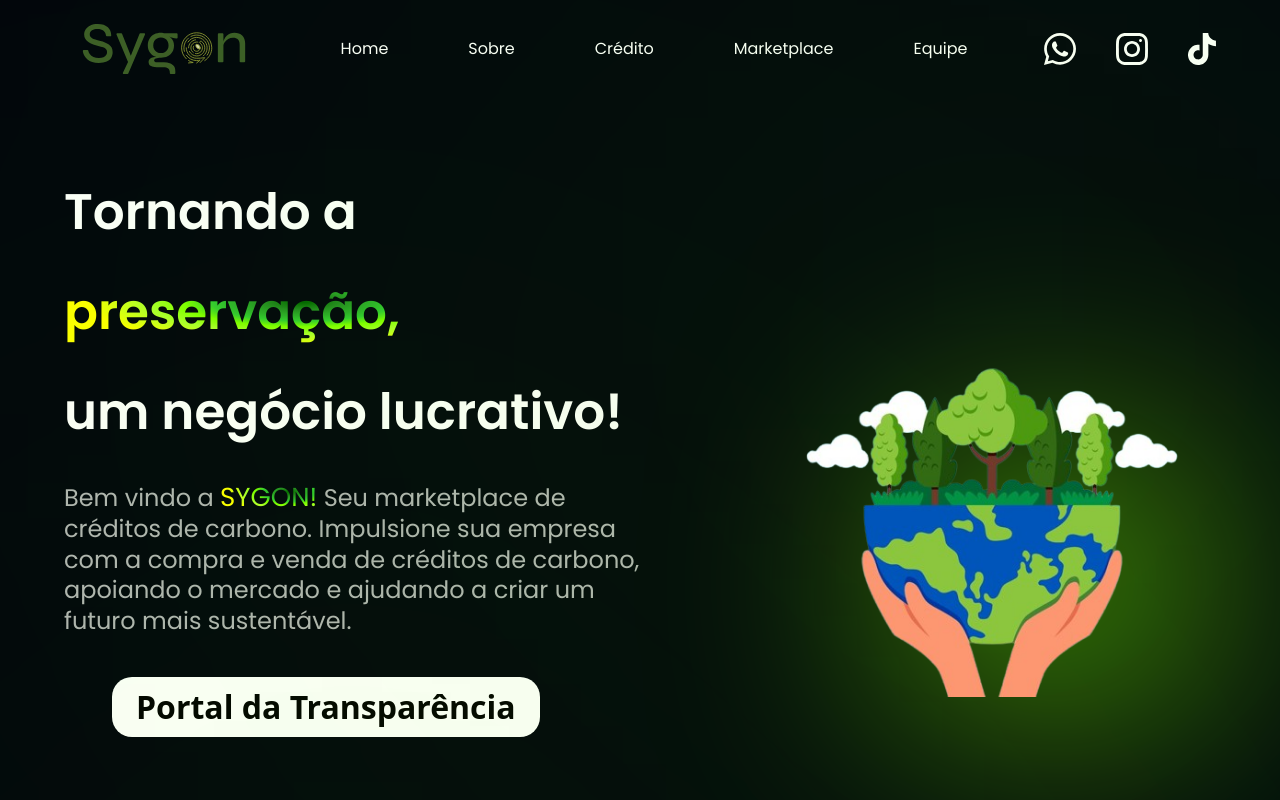
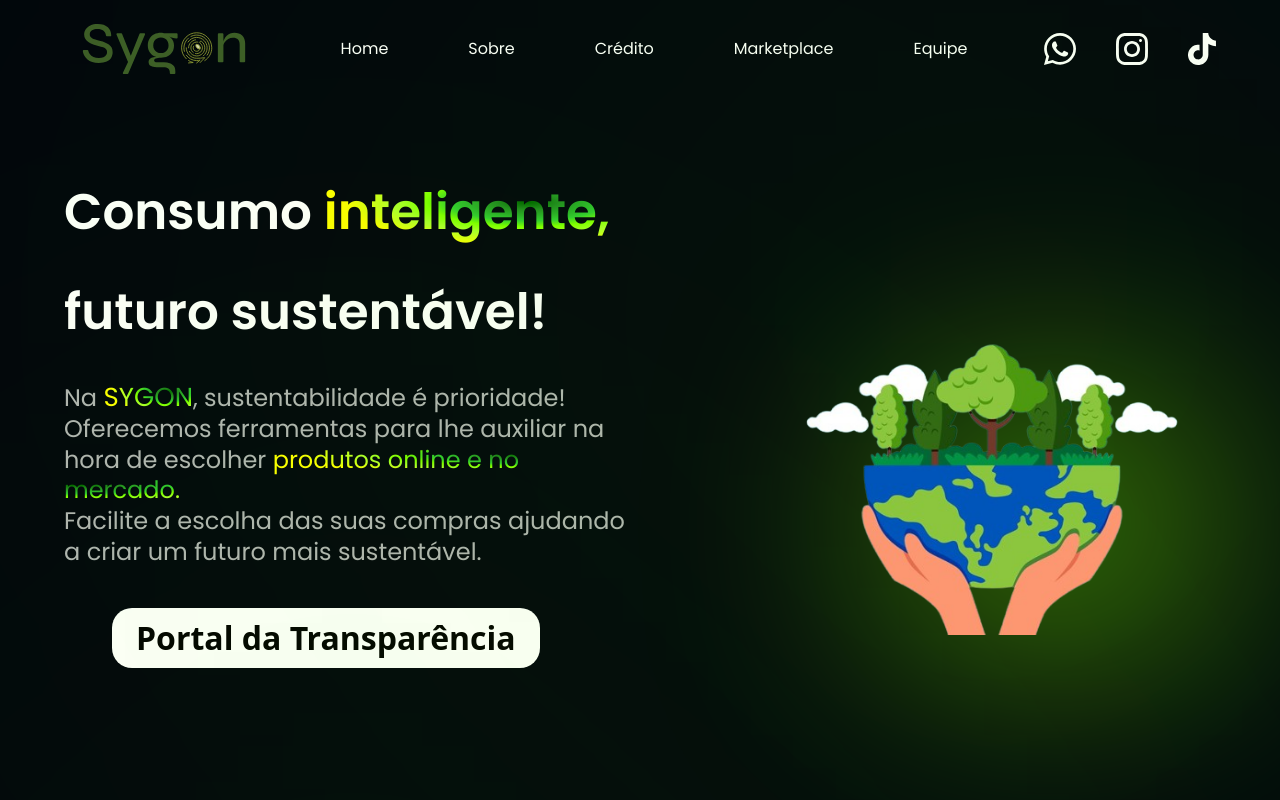
Before and after one commit to kiqsmg/Sygon, a React (Vite) app in the folder landingPage/Sygo_landingPage/: page / in a window 1280 px wide. Shown: the top 800 px of the page. Built offline with nearby package versions, Linux system fonts and the light colour scheme.

Commit message:
Change Hero texts and navbar to new landingpage format

```diff
--- a/landingPage/Sygo_landingPage/src/components/Hero.jsx
+++ b/landingPage/Sygo_landingPage/src/components/Hero.jsx
@@ -10,14 +10,15 @@
 
       <div className="flex flex-row justify-between items-center w-full">
         <h1 className="flex-1 font-poppins font-semibold ss:text-[50px] text-[32px] text-white ss:leading-[100px] leading-[40px] ">
-          Tornando a <span className="text-gradient">preservação,</span> <br className="sm:block hidden"/>
-          um negócio lucrativo!
+          Consumo <span className="text-gradient">inteligente,</span> <br className="sm:block hidden"/>
+          futuro sustentável!
         </h1>
       </div>
 
       <p className={`${styles.paragraph} max-w-[620px] mt-5 mb-5 ss:text-[24px]`}>
-        Bem vindo a <span className="text-gradient text-[26px]">SYGON!</span> Seu marketplace de créditos de carbono.
-        Impulsione sua empresa com a compra e venda de créditos de carbono, apoiando o mercado e ajudando a criar um futuro mais sustentável.
+        Na <span className="text-gradient text-[26px]">SYGON</span>, sustentabilidade é prioridade!
+        Oferecemos ferramentas para lhe auxiliar na hora de escolher <span className="text-gradient">produtos online e no mercado.</span> <br />
+        Facilite a escolha das suas compras ajudando a criar um futuro mais sustentável.
       </p>
 
       <Button styles="mt-10 ml-12"></Button>
```
